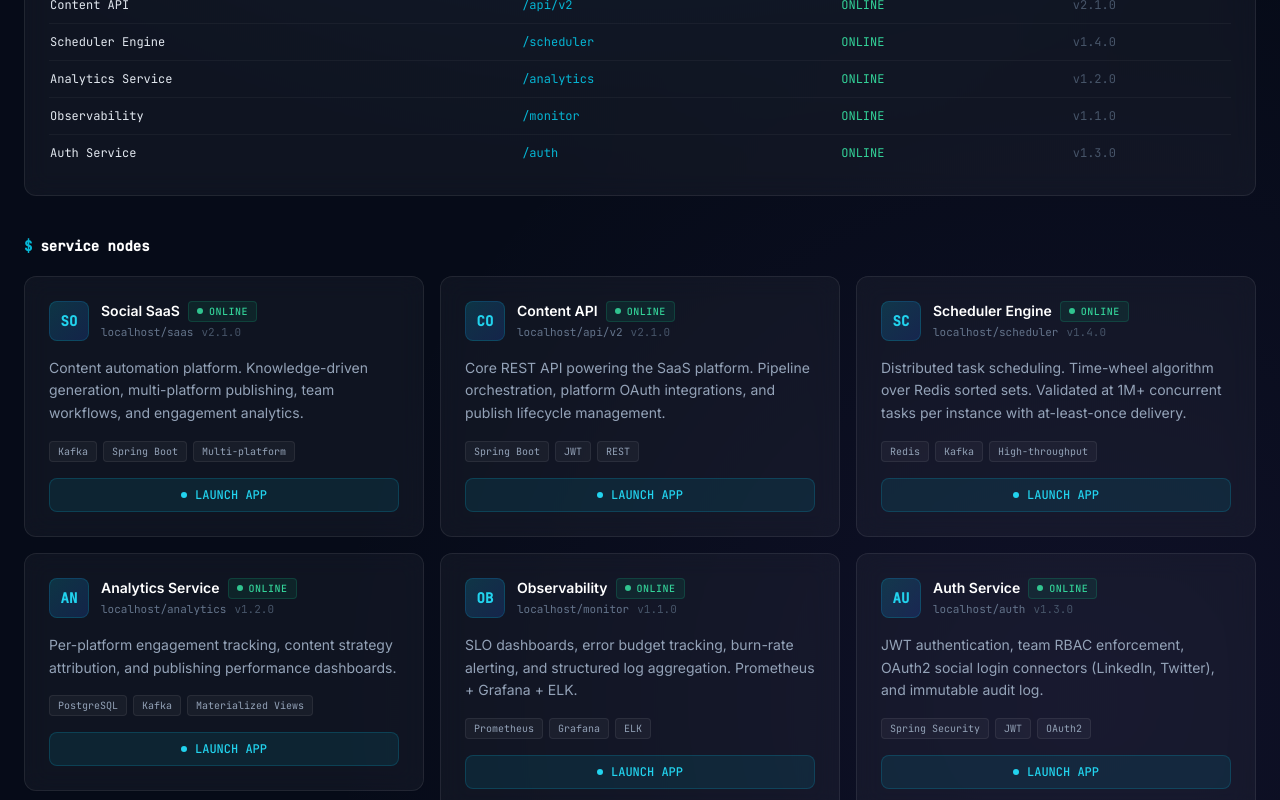
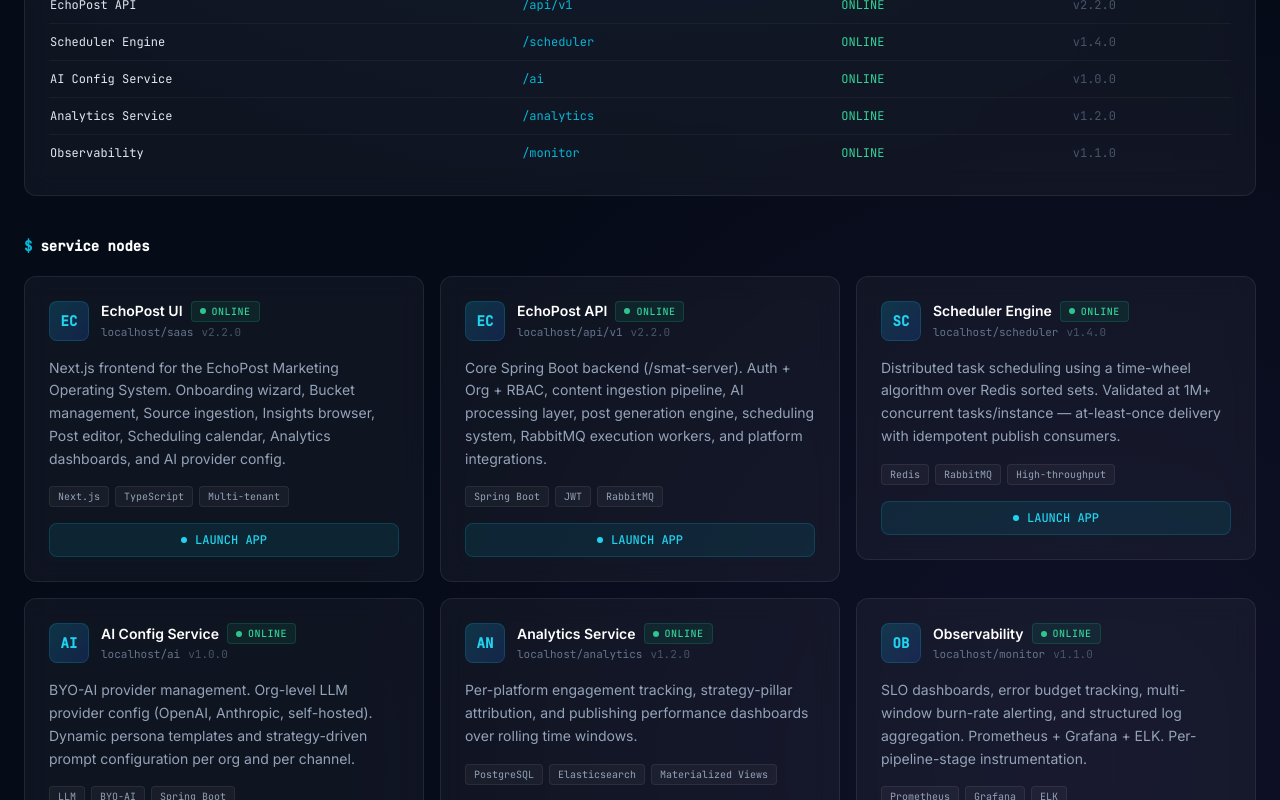
Before and after one commit to KulshresthJangid/tic-tac-toe, a React (Vite) app: page /apps in a window 1280 px wide. Shown: the part 580-1380 px from the top of the page. Built offline with nearby package versions, Linux system fonts and the light colour scheme.

Commit message:
feat: added echoPOst in the proejct

```diff
--- a/src/data/apps.ts
+++ b/src/data/apps.ts
@@ -2,63 +2,63 @@
 
 export const appServices: AppService[] = [
   {
-    id: 'social-saas',
-    name: 'Social SaaS',
+    id: 'smat-ui',
+    name: 'EchoPost UI',
     description:
-      'Content automation platform. Knowledge-driven generation, multi-platform publishing, team workflows, and engagement analytics.',
+      'Next.js frontend for the EchoPost Marketing Operating System. Onboarding wizard, Bucket management, Source ingestion, Insights browser, Post editor, Scheduling calendar, Analytics dashboards, and AI provider config.',
     route: '/saas',
     status: 'ONLINE',
-    version: '2.1.0',
-    tags: ['Kafka', 'Spring Boot', 'Multi-platform'],
+    version: '2.2.0',
+    tags: ['Next.js', 'TypeScript', 'Multi-tenant'],
   },
   {
-    id: 'content-api',
-    name: 'Content API',
+    id: 'smat-server',
+    name: 'EchoPost API',
     description:
-      'Core REST API powering the SaaS platform. Pipeline orchestration, platform OAuth integrations, and publish lifecycle management.',
-    route: '/api/v2',
+      'Core Spring Boot backend (/smat-server). Auth + Org + RBAC, content ingestion pipeline, AI processing layer, post generation engine, scheduling system, RabbitMQ execution workers, and platform integrations.',
+    route: '/api/v1',
     status: 'ONLINE',
-    version: '2.1.0',
-    tags: ['Spring Boot', 'JWT', 'REST'],
+    version: '2.2.0',
+    tags: ['Spring Boot', 'JWT', 'RabbitMQ'],
   },
   {
     id: 'scheduler',
     name: 'Scheduler Engine',
     description:
-      'Distributed task scheduling. Time-wheel algorithm over Redis sorted sets. Validated at 1M+ concurrent tasks per instance with at-least-once delivery.',
+      'Distributed task scheduling using a time-wheel algorithm over Redis sorted sets. Validated at 1M+ concurrent tasks/instance — at-least-once delivery with idempotent publish consumers.',
     route: '/scheduler',
     status: 'ONLINE',
     version: '1.4.0',
-    tags: ['Redis', 'Kafka', 'High-throughput'],
+    tags: ['Redis', 'RabbitMQ', 'High-throughput'],
+  },
+  {
+    id: 'ai-config',
+    name: 'AI Config Service',
+    description:
+      'BYO-AI provider management. Org-level LLM provider config (OpenAI, Anthropic, self-hosted). Dynamic persona templates and strategy-driven prompt configuration per org and per channel.',
+    route: '/ai',
+    status: 'ONLINE',
+    version: '1.0.0',
+    tags: ['LLM', 'BYO-AI', 'Spring Boot'],
   },
   {
     id: 'analytics',
     name: 'Analytics Service',
     description:
-      'Per-platform engagement tracking, content strategy attribution, and publishing performance dashboards.',
+      'Per-platform engagement tracking, strategy-pillar attribution, and publishing performance dashboards over rolling time windows.',
     route: '/analytics',
     status: 'ONLINE',
     version: '1.2.0',
-    tags: ['PostgreSQL', 'Kafka', 'Materialized Views'],
+    tags: ['PostgreSQL', 'Elasticsearch', 'Materialized Views'],
   },
   {
     id: 'observability',
     name: 'Observability',
     description:
-      'SLO dashboards, error budget tracking, burn-rate alerting, and structured log aggregation. Prometheus + Grafana + ELK.',
+      'SLO dashboards, error budget tracking, multi-window burn-rate alerting, and structured log aggregation. Prometheus + Grafana + ELK. Per-pipeline-stage instrumentation.',
     route: '/monitor',
     status: 'ONLINE',
     version: '1.1.0',
     tags: ['Prometheus', 'Grafana', 'ELK'],
   },
-  {
-    id: 'auth',
-    name: 'Auth Service',
-    description:
-      'JWT authentication, team RBAC enforcement, OAuth2 social login connectors (LinkedIn, Twitter), and immutable audit log.',
-    route: '/auth',
-    status: 'ONLINE',
-    version: '1.3.0',
-    tags: ['Spring Security', 'JWT', 'OAuth2'],
-  },
 ]
--- a/src/data/projects.ts
+++ b/src/data/projects.ts
@@ -3,29 +3,31 @@
 export const projects: Project[] = [
   {
     id: 'social-saas',
-    title: 'Social Media Automation SaaS',
+    title: 'EchoPost — Marketing Operating System',
     shortDescription:
-      'Built solo end-to-end: a strategy-driven content automation platform. Multi-platform publishing, knowledge-driven generation, distributed scheduling tested at 1M+ tasks/instance.',
+      'A full-stack Marketing Operating System built solo, end-to-end. Source → Insight → Content → Distribution. BYO-AI, configurable automation modes (manual / review / autopilot), multi-platform publishing at 1M+ tasks/instance.',
     description:
-      'Designed and shipped solo from the ground up. The core problem: content teams are operationally bottlenecked — posting manually, context-switching across platforms, and generating generic AI content with no strategic grounding. Existing tools like Buffer and Hootsuite are schedulers. They have no intelligence layer. This platform is different: a knowledge engine transforms structured brand context (audience, voice, strategy pillars) into platform-native content — not one-shot prompts. An async Kafka-backed pipeline handles draft → review → approval → publish with full audit trails. The scheduling system is validated at 1M+ concurrent tasks per instance. Team workflows, role-based access, and per-platform analytics are all first-class features.',
-    techStack: ['Java', 'Spring Boot', 'Kafka', 'PostgreSQL', 'Redis', 'React', 'Kubernetes', 'Docker'],
+      'EchoPost is not a content generator. It is a Marketing Operating System — a structured pipeline that transforms raw organizational knowledge into consistent, strategy-aligned content and distributes it automatically across platforms. Built entirely solo: schema to API to async pipeline to Kubernetes. The pipeline has four explicit stages: (1) Source ingestion — articles, notes, and documents pulled into structured Buckets; (2) Insight extraction — AI processes raw content into strategic signals, key claims, and audience-relevant angles; (3) Post generation — a configurable persona engine uses Insights to produce platform-native content aligned to brand voice and strategy pillars; (4) Distribution — OAuth-connected platform integrations execute scheduled posts via async RabbitMQ workers with at-least-once delivery. Teams operate in one of three modes: Manual (every draft reviewed), Review (AI drafts, human approves), Autopilot (zero-touch scheduled publishing). BYO-AI: organizations connect their own OpenAI, Anthropic, or self-hosted LLM endpoints. No locked-in model dependency. A Redis time-wheel engine handles 1M+ concurrent scheduled tasks per instance.',
+    techStack: ['Java', 'Spring Boot', 'Next.js', 'TypeScript', 'RabbitMQ', 'Redis', 'Elasticsearch', 'PostgreSQL', 'Kafka', 'Kubernetes', 'Docker'],
     status: 'LIVE',
-    liveUrl: '/saas',
+    liveUrl: '/apps',
     architecture: [
-      'Kafka-backed async pipeline decoupling content generation, review, and publishing stages — each stage independently scalable and failure-isolated',
-      'Knowledge engine: brand voice, strategy pillars, and audience data compiled into a structured context object; content generated from that context, not from ad-hoc prompts — consistency by design',
-      'Scheduling system using time-wheel algorithm over Redis sorted sets — validated at 1M+ concurrent tasks per instance with sub-second scheduling accuracy and at-least-once delivery guarantee',
-      'Multi-tenant PostgreSQL schema with row-level security; team roles (owner, editor, reviewer, viewer) enforced at the API layer via Spring Security and JWT claim inspection',
-      'Kubernetes deployment with per-service HPA scaling targets driven by Kafka consumer lag metrics — not CPU — for load-reactive scaling that matches actual queue pressure',
-      'Prometheus instrumentation per pipeline stage (ingest lag, draft latency, publish success/failure rate) feeding error budget dashboards',
+      'Frontend (/smat-ui — Next.js + TypeScript): Onboarding wizard, Bucket management, Source ingestion UI, Insights browser, Post editor with review workflow, Scheduling calendar, Analytics dashboards, AI provider config. All API calls proxied through /smat-ui to /api/v1/ on /smat-server.',
+      'Backend (/smat-server — Spring Boot): Auth + Org + RBAC module (JWT, team roles at claim level), Content ingestion pipeline (Source processors, Bucket indexing into Elasticsearch), AI processing layer (provider-agnostic LLM client, configurable persona and dynamic prompt templates), Post generation engine (Insight → strategy-aware draft), Scheduling system (Redis time-wheel), Execution workers (RabbitMQ consumers, platform connectors), Analytics aggregation.',
+      'Async pipeline: Source ingestion → RabbitMQ event → AI processing worker (Insight extraction) → generation worker (draft) → review step (mode-dependent) → scheduling worker (enqueue) → execution worker (publish). Each stage independently scalable, failure-isolated, with dead-letter queue and configurable backoff retry.',
+      'BYO-AI layer: org-level provider config stored encrypted; outbound LLM requests routed through a provider-adaptor interface supporting OpenAI, Anthropic, and self-hosted endpoints. Persona and system prompt templates are configurable per org and per channel — no hardcoded prompts anywhere.',
+      'Time-to-value optimization: on first login, system auto-creates a demo Bucket, pre-loads 2–3 sample Sources, and surfaces a one-click "Generate Post" CTA — no configuration required to reach first content output. Default strategy template applied until the org customizes it.',
+      'Multi-tenant PostgreSQL with row-level security per org. Team RBAC (owner / admin / editor / reviewer / viewer) enforced at the API layer via Spring Security JWT claim inspection. Immutable audit log on all state transitions.',
     ],
     features: [
-      'Multi-platform publishing: LinkedIn, Twitter, Instagram — extensible connector architecture for new platforms without core changes',
-      'Knowledge-driven content engine — output is strategy-aligned, not randomly generated; brand voice and positioning preserved across all content',
-      'Full pipeline with audit trail: draft → review → approval → scheduled publish; every state transition logged with actor and timestamp',
+      'Four-stage pipeline: Source Ingestion → Insight Extraction → Post Generation → Distribution — each stage independently operable and auditable',
+      'Three automation modes: Manual (full human control), Review (AI drafts, human approves), Autopilot (zero-touch scheduled publishing)',
+      'BYO-AI: connect OpenAI, Anthropic, or self-hosted LLM. Configurable persona and dynamic prompt templates per org / per channel — no model lock-in',
+      'Time-to-value onboarding: demo Bucket + pre-loaded Sources + one-click post generation — working content output in under 2 minutes from signup',
+      'Multi-platform distribution: LinkedIn (live), X / Twitter (in progress), Instagram (planned) — extensible connector architecture',
+      'Team workflows with full RBAC — owner, admin, editor, reviewer, viewer — enforced at API and UI layers with immutable audit trail',
+      'Per-platform analytics: reach, engagement rate, publish success rate, and strategy-pillar attribution over rolling time windows',
       'Scheduling at 1M+ tasks/instance — at-least-once delivery, idempotent publish consumers, dead-letter queue with configurable retry backoff',
-      'Team workflows with RBAC — owner, editor, reviewer, viewer — enforced at both API and UI layers',
-      'Per-platform analytics: reach, engagement rate, publish success rate, and strategy performance attribution over time',
     ],
     year: 2025,
   },
--- a/src/pages/About.tsx
+++ b/src/pages/About.tsx
@@ -118,11 +118,12 @@
               that compose well are better than clever abstractions that hide failure modes.
             </p>
             <p className="text-slate-400 leading-relaxed text-sm">
-              Outside of employed work, I built a full Social Media Automation SaaS platform solo \u2014
-              from schema design to Kubernetes deployment. Not as a side project demo. As a real
-              product with a real architecture designed to run and scale. That work reflects how I
-              actually operate: end-to-end, without waiting for someone else to unblock a dependency
-              or make an architectural decision.
+              Outside of employed work, I built <span className="text-white font-medium">EchoPost</span> \u2014 a full-stack Marketing Operating System \u2014 entirely solo.
+              It processes raw knowledge through a four-stage pipeline (Source \u2192 Insight \u2192 Content \u2192 Distribution),
+              supports three automation modes (manual, review, autopilot), and lets teams plug in their own AI provider.
+              Frontend in Next.js, backend in Spring Boot, async workers on RabbitMQ, scheduling over Redis,
+              content indexed in Elasticsearch \u2014 all of it designed, deployed, and operated by me.
+              Not as a side-project demo. As a real product with a real architecture designed to run and scale.
             </p>
           </GlassCard>
         </div>
--- a/src/pages/Home.tsx
+++ b/src/pages/Home.tsx
@@ -138,7 +138,7 @@
           <div className="lg:col-span-3 flex flex-col gap-4">
             <div>
               <div className="flex items-center gap-2.5 mb-1 flex-wrap">
-                <h3 className="text-lg font-bold text-white">Social Media Automation SaaS</h3>
+          <h3 className="text-lg font-bold text-white">EchoPost — Marketing Operating System</h3>
                 <StatusBadge status="LIVE" pulse />
               </div>
               <p className="text-xs font-mono text-slate-600">Built solo \u00b7 2025 \u00b7 Production</p>
@@ -147,19 +147,21 @@
             <div className="space-y-1.5">
               <p className="text-xs text-slate-500 font-mono uppercase tracking-wider">Problem</p>
               <p className="text-sm text-slate-400 leading-relaxed">
-                Content teams burn hours on manual posting, platform-switching, and generic AI
-                output with no strategic grounding. Existing schedulers (Buffer, Hootsuite) are dumb
-                pipes \u2014 no content intelligence, no strategy layer, no ownership of the output.
+                Content teams are operationally bottlenecked: posting manually, context-switching
+                across platforms, and getting generic AI output with no strategic grounding.
+                Existing schedulers (Buffer, Hootsuite) are dumb pipes — no content intelligence,
+                no insight layer, no ownership of the output.
               </p>
             </div>
 
             <div className="space-y-1.5">
               <p className="text-xs text-slate-500 font-mono uppercase tracking-wider">Solution</p>
               <p className="text-sm text-slate-400 leading-relaxed">
-                A knowledge engine that transforms structured brand context into platform-native
-                content. Backed by a distributed Kafka async pipeline and a scheduling system
-                validated at 1M+ tasks/instance. Teams, roles, approvals, and analytics are
-                all first-class features.
+                A Marketing Operating System with a four-stage pipeline: Source → Insight → Content
+                → Distribution. Raw knowledge enters as articles and notes; the AI layer extracts
+                strategic signals; a configurable persona engine generates platform-native content;
+                async RabbitMQ workers publish it. Three automation modes: Manual, Review, Autopilot.
+                BYO-AI: plug in any LLM. Scheduling engine validated at 1M+ tasks/instance.
               </p>
             </div>
 
@@ -174,12 +176,14 @@
           <div className="lg:col-span-2 flex flex-col gap-3 lg:border-l lg:border-white/[0.06] lg:pl-8">
             <p className="text-xs font-mono text-slate-600 uppercase tracking-wider">Key signals</p>
             {[
+              ['Pipeline', 'Source → Insight → Content → Distribution'],
+              ['Automation', 'Manual / Review / Autopilot'],
               ['Scale', '1M+ tasks/instance'],
-              ['Transport', 'Kafka async pipeline'],
-              ['Scheduling', 'Time-wheel + Redis'],
-              ['Multi-tenant', 'Row-level security + RBAC'],
-              ['Observability', 'Per-stage Prometheus metrics'],
-              ['Platforms', 'LinkedIn, Twitter, Instagram'],
+              ['AI', 'BYO (OpenAI / Anthropic / self-hosted)'],
+              ['Frontend', 'Next.js (/smat-ui)'],
+              ['Backend', 'Spring Boot (/smat-server)'],
+              ['Queue', 'RabbitMQ + Redis time-wheel'],
+              ['Platforms', 'LinkedIn (live) · X (WIP)'],
             ].map(([label, value]) => (
               <div key={label} className="flex items-baseline gap-3">
                 <span className="text-[11px] font-mono text-slate-600 w-24 flex-shrink-0">{label}</span>
```
Also changed, not shown: 1 other file (tests, documents, lock files or other folders).
